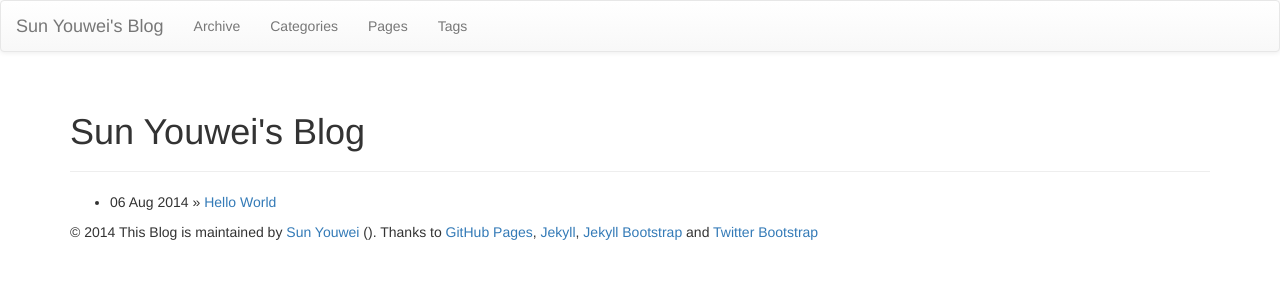
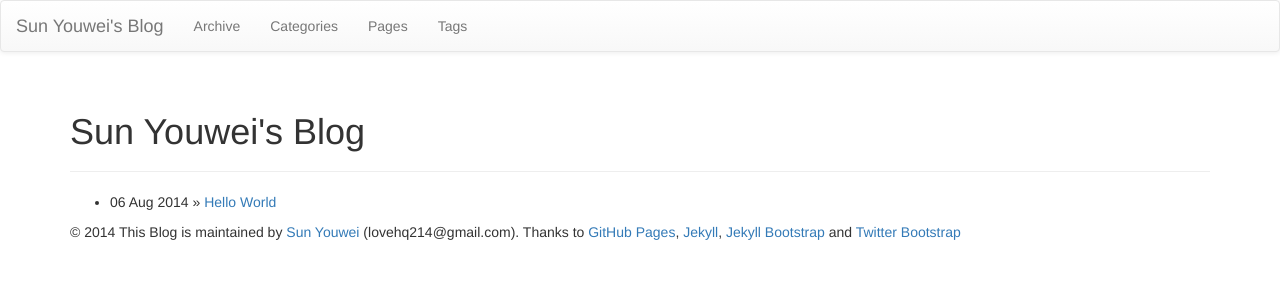
Before and after one commit to lovehq/blog, a Jekyll site: the page built from index.md, in a window 1280 px wide. Shown: the top 300 px of the page. Built offline with Jekyll 4.4.1, drawn with Linux system fonts in a browser that asks for light colours; nearby versions of some CDN libraries; library files that are not in the unit come from our copies.

Commit message:
fix an Email display bug

```diff
--- a/_includes/themes/bootstrap-3/default.html
+++ b/_includes/themes/bootstrap-3/default.html
@@ -80,7 +80,7 @@
 
     <div id="footer">
       <div class="container">
-        <p>&copy; {{ site.time | date: '%Y' }} This Blog is maintained by <a href="https://github.com/lovehq">{{ site.author.name }}</a> (<lovehq214@gmail.com>).
+        <p>&copy; {{ site.time | date: '%Y' }} This Blog is maintained by <a href="https://github.com/lovehq">{{ site.author.name }}</a> ({{ site.author.email }}).
           Thanks to <a href="http://pages.github.com">GitHub Pages</a>, <a href="http://jekyllrb.com/">Jekyll</a>, <a href="http://jekyllbootstrap.com" target="_blank" title="The Definitive Jekyll Blogging Framework">Jekyll Bootstrap</a>
           and <a href="http://twitter.github.com/bootstrap/" target="_blank">Twitter Bootstrap</a>
         </p>
```
